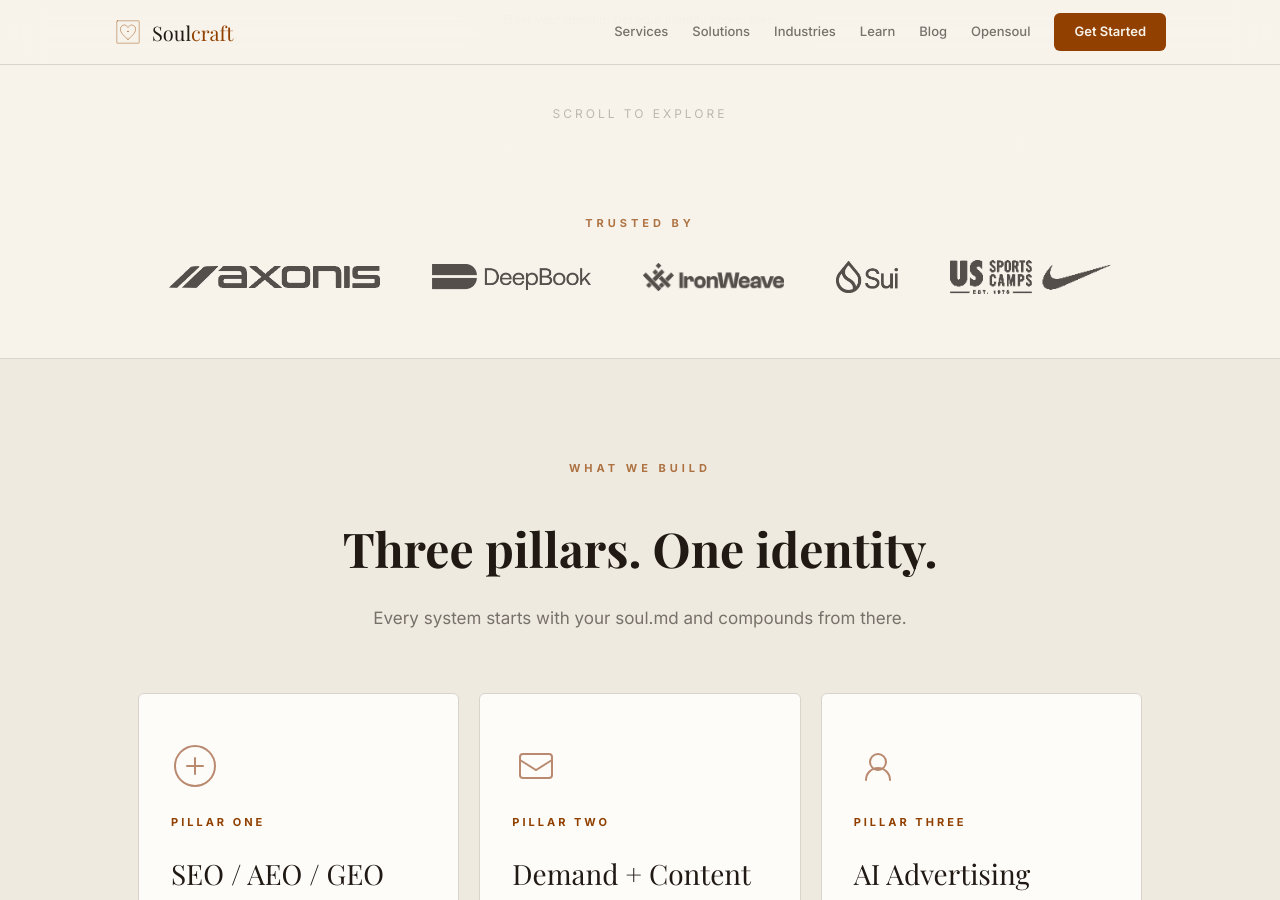
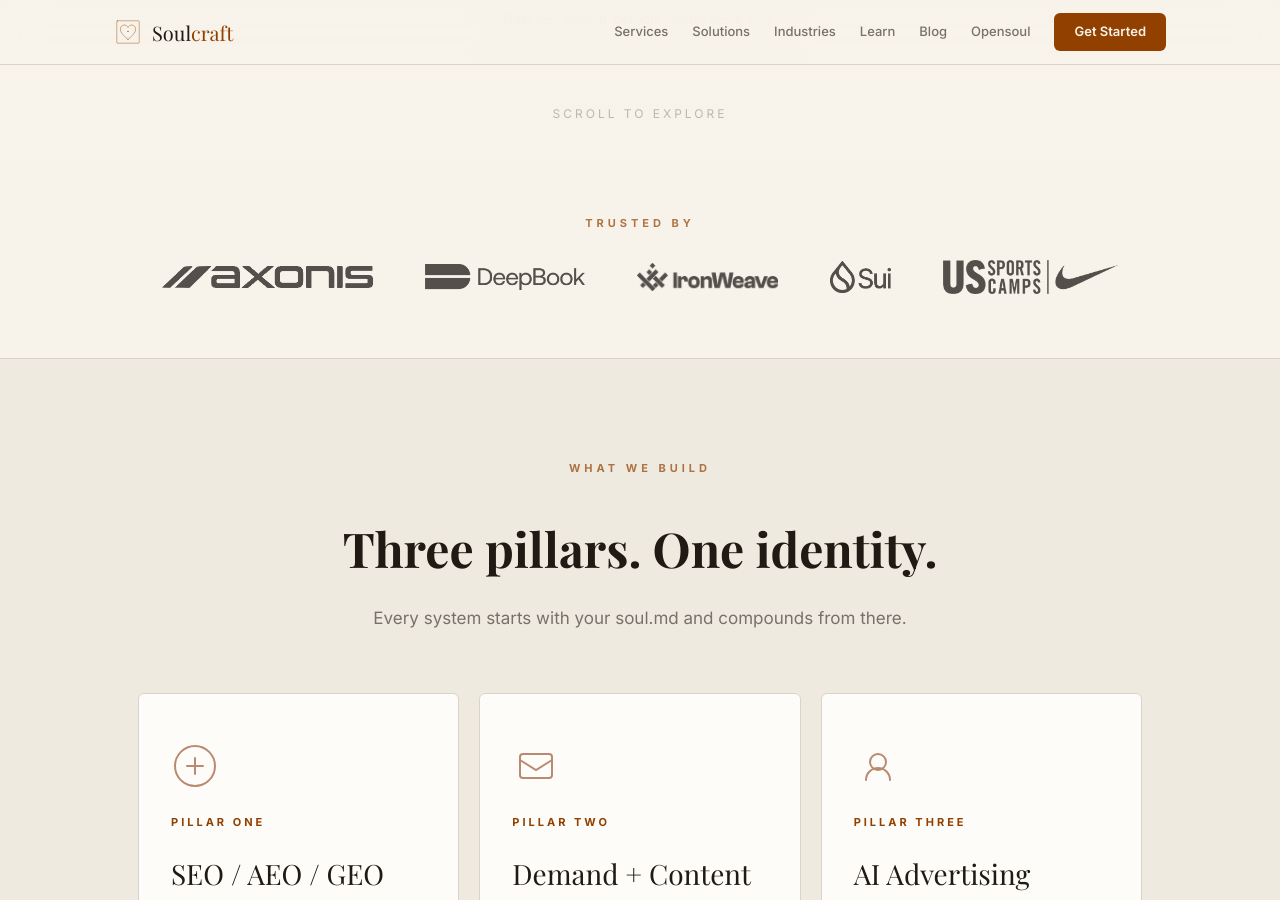
Before and after one commit to iamevandrake/soulcraft-site, a Jekyll site: the page index.html, which Jekyll copies as it is, in a window 1280 px wide and 900 px high, scrolled down 742 px. Built offline with Jekyll 4.4.1, drawn with Linux system fonts in a browser that asks for light colours; some web fonts are replaced.

Commit message:
Update US Sports Camps logo with higher-res monochrome version

```diff
--- a/index.html
+++ b/index.html
@@ -598,7 +598,7 @@
         <img class="logo-sui" src="images/clients/sui.png" alt="Sui logo" width="480" height="249" loading="lazy" decoding="async">
       </a>
       <a href="https://www.ussportscamps.com/" target="_blank" rel="noopener" aria-label="US Sports Camps (opens in a new tab)">
-        <img class="logo-ussc" src="images/clients/us-sports-camps.png" alt="US Sports Camps logo" width="195" height="41" loading="lazy" decoding="async">
+        <img class="logo-ussc" src="images/clients/us-sports-camps.png" alt="US Sports Camps logo" width="600" height="117" loading="lazy" decoding="async">
       </a>
     </div>
   </div>
```
Also changed, not shown: images/clients/us-sports-camps.png.
